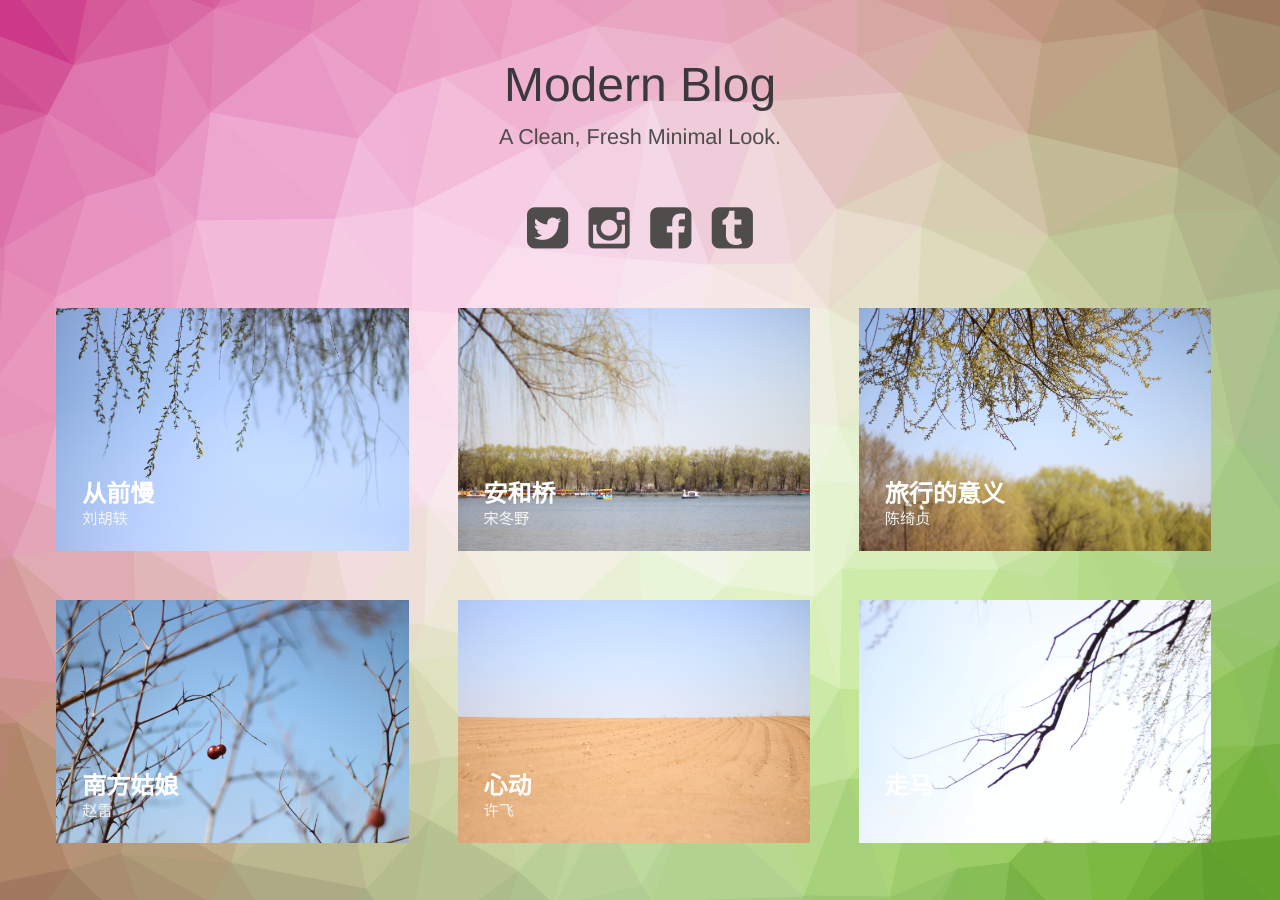
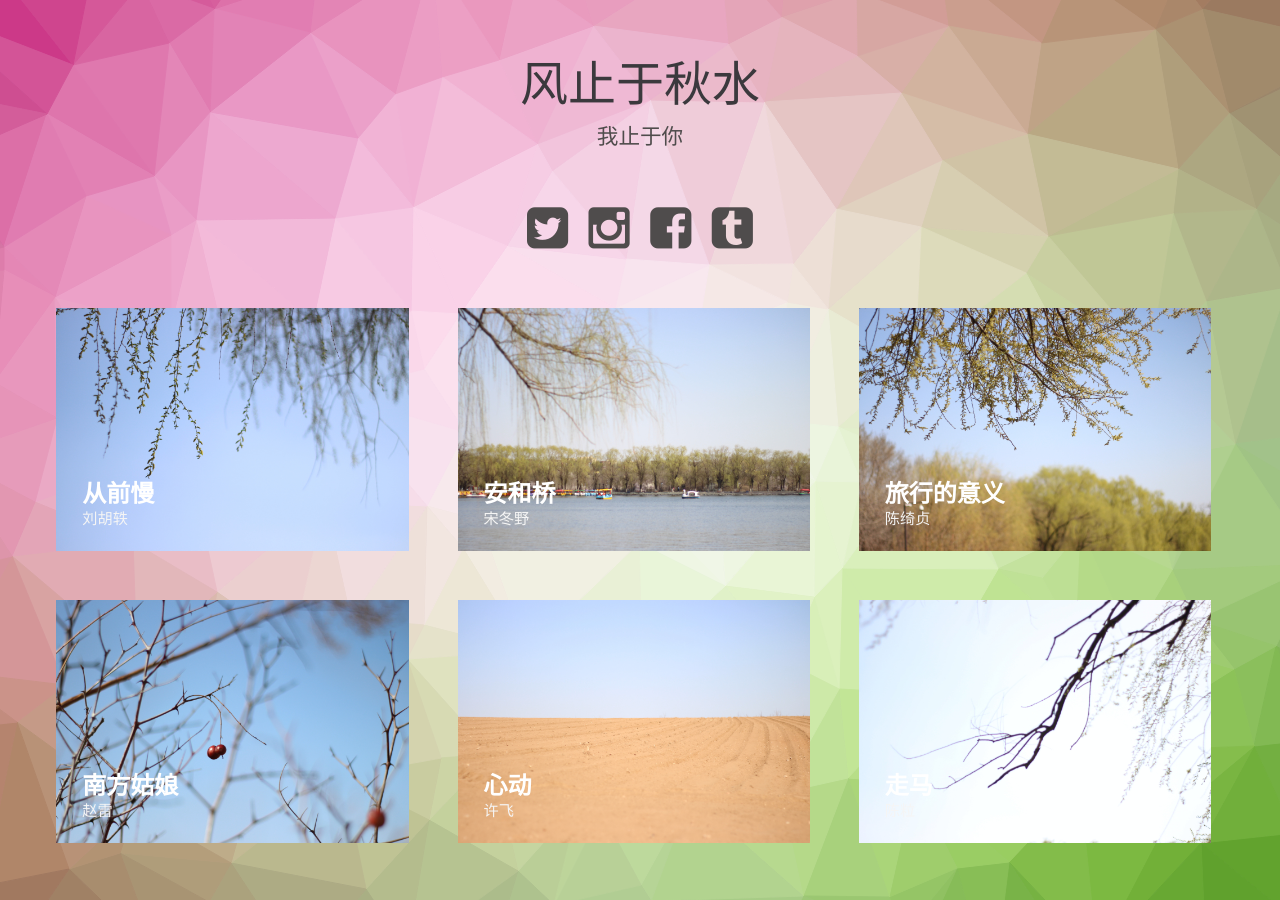
Before and after one commit to cookie0802/cookie0802.github.io, a Jekyll site: the page built from index.html, in a window 1280 px wide. Built offline with Jekyll 4.4.1, drawn with Linux system fonts in a browser that asks for light colours; some of the changed lines change nothing that is shown; grey boxes are pictures that could not be loaded.

Commit message:
哎
最后一次

```diff
--- a/_config.yml
+++ b/_config.yml
@@ -1,7 +1,7 @@
 # Site settings
-title: Modern Blog
-description: Modern-Blog A Elegant template for Jekyll
+title: 张饼干的博客啦啦啦啦
+description: 时光会老去 影像能长存
 keywords: Modern, Blogging, Fun
-author: Wferr
+author: cookie
 baseurl: "" # the subpath of your site, e.g. /blog/
 url: "" # the base hostname & protocol for your site
--- a/index.html
+++ b/index.html
@@ -28,7 +28,7 @@ layout: compress
 <body class="body">
 <div class="container">
     <header class="header">
-        <h1>Modern Blog<span>A Clean, Fresh Minimal Look.</span></h1>
+        <h1>风止于秋水<span> 我止于你</span></h1>
         <nav class="links">
             <a href="#"><i class="fa fa-twitter-square fa-3x"></i></a>
             <a href="#"><i class="fa fa-instagram fa-3x"></i></a>
```
